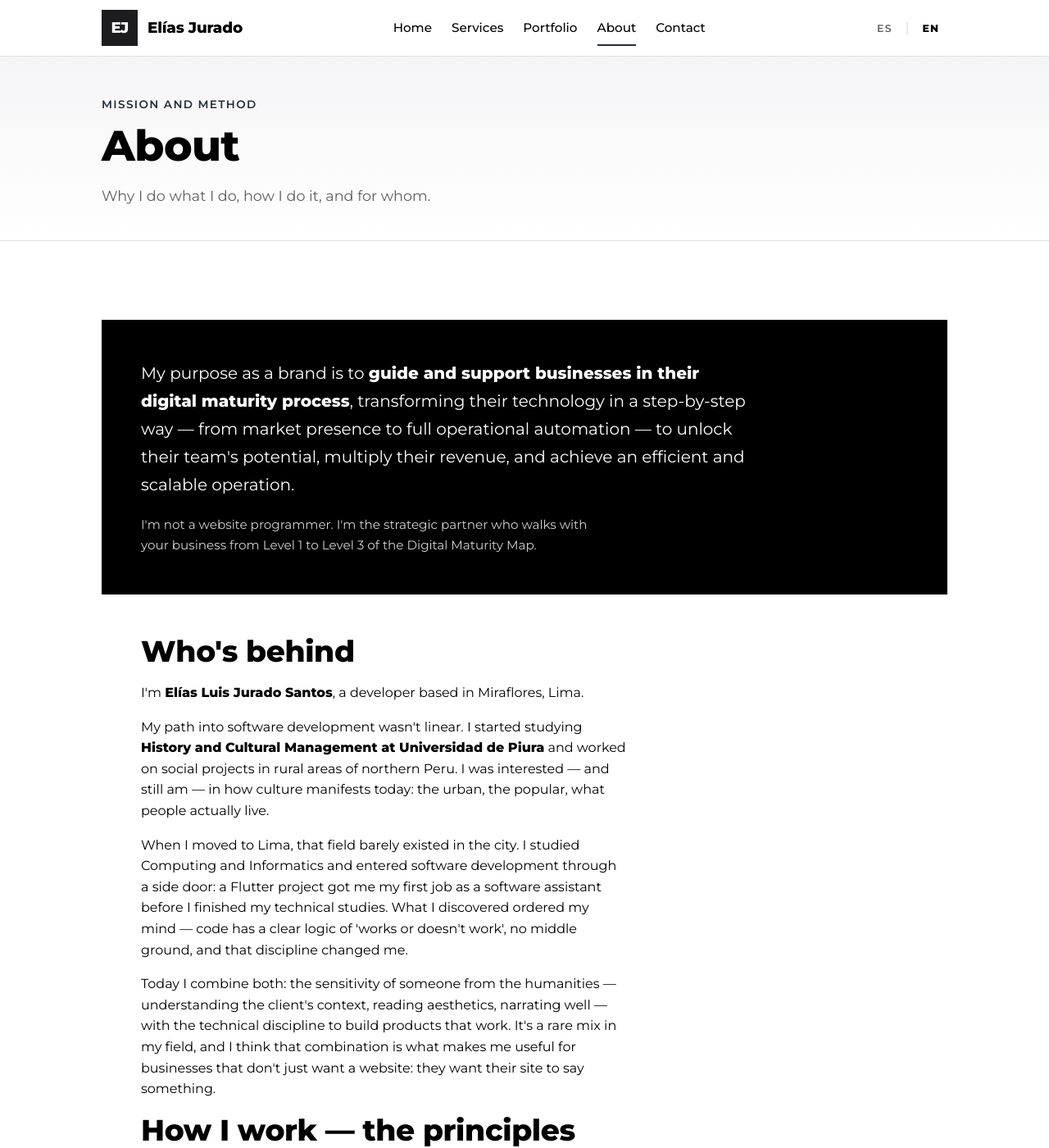
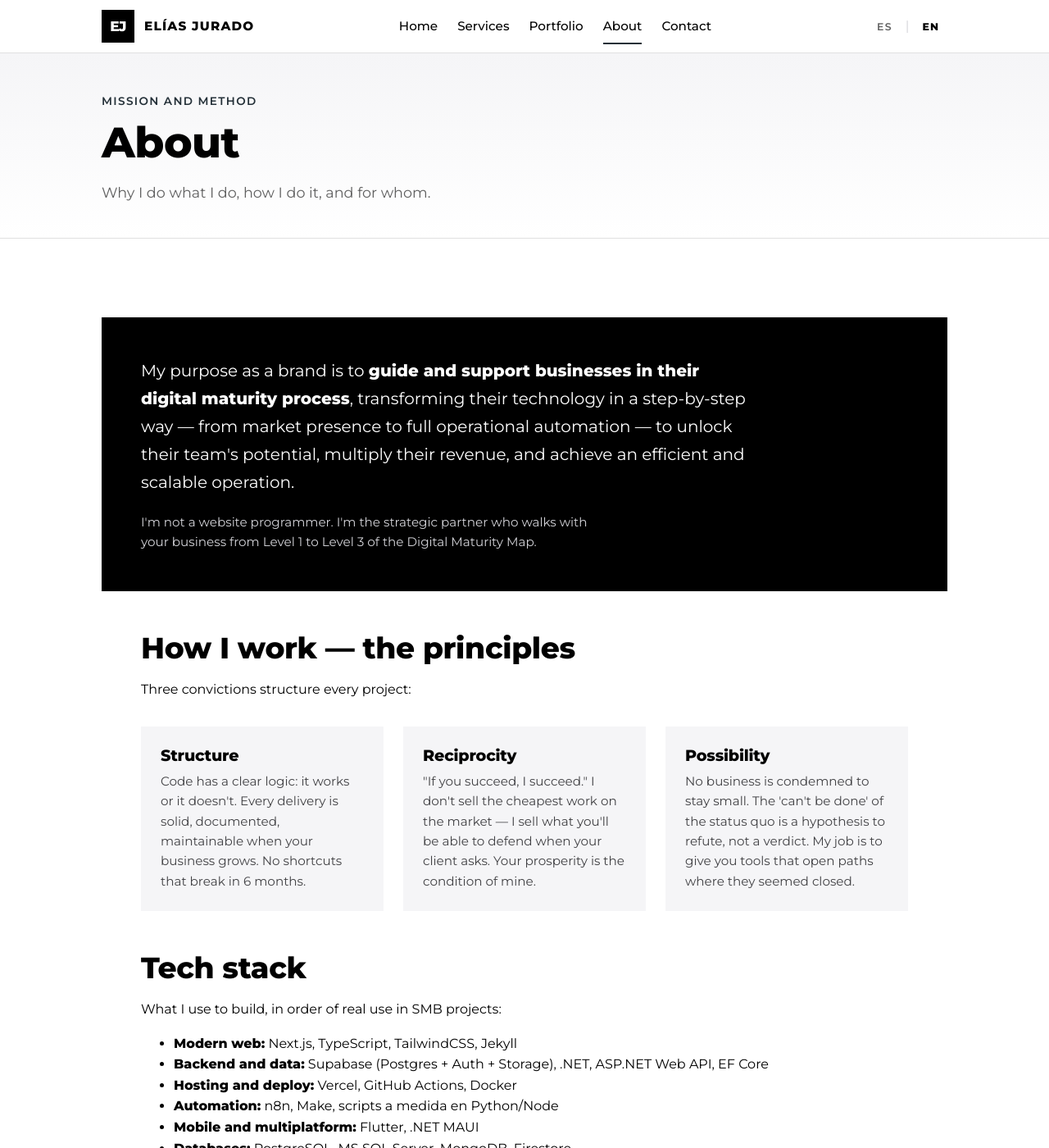
Before and after one commit to eliasjurado/eliasjurado.github.io, a Jekyll site: the page built from about.md, in a window 1280 px wide and 1400 px high. Shown: the whole window at 82% size. Built offline with Jekyll 4.4.1, drawn with Linux system fonts in a browser that asks for light colours; some of the changed text lies outside the part shown.

Commit message:
marca: EJ igual al de las propuestas (negro #000, Montserrat 800, ELÍAS JURADO en versalitas), favicon 16/32 dibujado a mano; Sobre mí: «Quién hay detrás» al final
Co-Authored-By: Claude Opus 5.5 <noreply@anthropic.com>

```diff
--- a/_sass/_components.scss
+++ b/_sass/_components.scss
@@ -234,8 +234,11 @@
 // Logo pequeño: «EJ» de las propuestas en PDF (cuadro carbón, blanco, peso 800)
 .brand-ej {
   display: inline-grid; place-items: center; flex-shrink: 0;
-  width: 44px; height: 44px; background: #1d1d1f; color: #fff;
-  font-family: $font-sans; font-weight: 800; font-size: 1.15rem; letter-spacing: -0.04em; line-height: 1;
+  width: 40px; height: 40px; background: #000; color: #fff;
+  font-family: $font-sans; font-weight: 800; font-size: 17px; letter-spacing: -0.04em; line-height: 1;
+}
+.site-header__brand .brand-ej + span {
+  text-transform: uppercase; letter-spacing: 0.08em; font-weight: 800; font-size: 0.95rem;
 }
 .hero__avatar--jaguar > img { box-shadow: 0 30px 60px -30px rgba(0, 0, 0, .45); }
 .site-header__brand {
--- a/about.md
+++ b/about.md
@@ -56,16 +56,6 @@ i18n_prefix: about
 </style>
 
 <div class="about-body" markdown="1">
-
-## <span data-i18n-en="Who's behind">Quién hay detrás</span>
-
-<p data-i18n-en-html="I'm <strong>Elías Luis Jurado Santos</strong>, a developer based in Miraflores, Lima.">Soy <strong>Elías Luis Jurado Santos</strong>, desarrollador con base en Miraflores, Lima.</p>
-
-<p data-i18n-en-html="My path into software development wasn't linear. I started studying <strong>History and Cultural Management at Universidad de Piura</strong> and worked on social projects in rural areas of northern Peru. I was interested — and still am — in how culture manifests today: the urban, the popular, what people actually live.">Mi camino al desarrollo de software no fue lineal. Empecé estudiando <strong>Historia y Gestión Cultural en la Universidad de Piura</strong> y trabajé en proyectos sociales en zonas rurales del norte del país. Me interesaba —y me sigue interesando— cómo la cultura se manifiesta hoy: lo urbano, lo popular, lo que la gente realmente vive.</p>
-
-<p data-i18n-en="When I moved to Lima, that field barely existed in the city. I studied Computing and Informatics and entered software development through a side door: a Flutter project got me my first job as a software assistant before I finished my technical studies. What I discovered ordered my mind — code has a clear logic of 'works or doesn't work', no middle ground, and that discipline changed me.">Cuando me mudé a Lima, ese rubro casi no existía en la ciudad. Estudié Computación e Informática y entré al desarrollo de software por una puerta lateral: un proyecto en Flutter me consiguió mi primer empleo como asistente de software antes de terminar mis estudios técnicos. Lo que descubrí me ordenó la cabeza — el código tiene una lógica clara de "funciona o no funciona", sin puntos medios, y esa disciplina me cambió.</p>
-
-<p data-i18n-en="Today I combine both: the sensitivity of someone from the humanities — understanding the client's context, reading aesthetics, narrating well — with the technical discipline to build products that work. It's a rare mix in my field, and I think that combination is what makes me useful for businesses that don't just want a website: they want their site to say something.">Hoy combino las dos cosas: la sensibilidad de quien viene de humanidades —entender el contexto del cliente, leer la estética, narrar bien— con la disciplina técnica para construir productos que funcionan. Es un mix raro en mi rubro, y creo que esa mezcla es lo que me hace útil para negocios que no quieren solo un sitio web: quieren que su sitio diga algo.</p>
 
 ## <span data-i18n-en="How I work — the principles">Cómo trabajo — los principios</span>
 
@@ -296,6 +286,20 @@ cobrar / sin costo", tono directo y de decisión personal.
 </style>
 {% endcomment %}
 
+<div class="about-body about-body--final" markdown="1">
+
+## <span data-i18n-en="Who's behind">Quién hay detrás</span>
+
+<p data-i18n-en-html="I'm <strong>Elías Luis Jurado Santos</strong>, a developer based in Miraflores, Lima.">Soy <strong>Elías Luis Jurado Santos</strong>, desarrollador con base en Miraflores, Lima.</p>
+
+<p data-i18n-en-html="My path into software development wasn't linear. I started studying <strong>History and Cultural Management at Universidad de Piura</strong> and worked on social projects in rural areas of northern Peru. I was interested — and still am — in how culture manifests today: the urban, the popular, what people actually live.">Mi camino al desarrollo de software no fue lineal. Empecé estudiando <strong>Historia y Gestión Cultural en la Universidad de Piura</strong> y trabajé en proyectos sociales en zonas rurales del norte del país. Me interesaba —y me sigue interesando— cómo la cultura se manifiesta hoy: lo urbano, lo popular, lo que la gente realmente vive.</p>
+
+<p data-i18n-en="When I moved to Lima, that field barely existed in the city. I studied Computing and Informatics and entered software development through a side door: a Flutter project got me my first job as a software assistant before I finished my technical studies. What I discovered ordered my mind — code has a clear logic of 'works or doesn't work', no middle ground, and that discipline changed me.">Cuando me mudé a Lima, ese rubro casi no existía en la ciudad. Estudié Computación e Informática y entré al desarrollo de software por una puerta lateral: un proyecto en Flutter me consiguió mi primer empleo como asistente de software antes de terminar mis estudios técnicos. Lo que descubrí me ordenó la cabeza — el código tiene una lógica clara de "funciona o no funciona", sin puntos medios, y esa disciplina me cambió.</p>
+
+<p data-i18n-en="Today I combine both: the sensitivity of someone from the humanities — understanding the client's context, reading aesthetics, narrating well — with the technical discipline to build products that work. It's a rare mix in my field, and I think that combination is what makes me useful for businesses that don't just want a website: they want their site to say something.">Hoy combino las dos cosas: la sensibilidad de quien viene de humanidades —entender el contexto del cliente, leer la estética, narrar bien— con la disciplina técnica para construir productos que funcionan. Es un mix raro en mi rubro, y creo que esa mezcla es lo que me hace útil para negocios que no quieren solo un sitio web: quieren que su sitio diga algo.</p>
+
+</div>
+
 <div class="about-cta">
   <a href="/contact/" class="btn btn--primary btn--lg" data-i18n-en="Let's talk">Hablemos</a>
 </div>
```
Also changed, not shown: assets/images/brand/favicon-ej-32.png, assets/images/brand/favicon-ej-512.png, favicon.ico.
